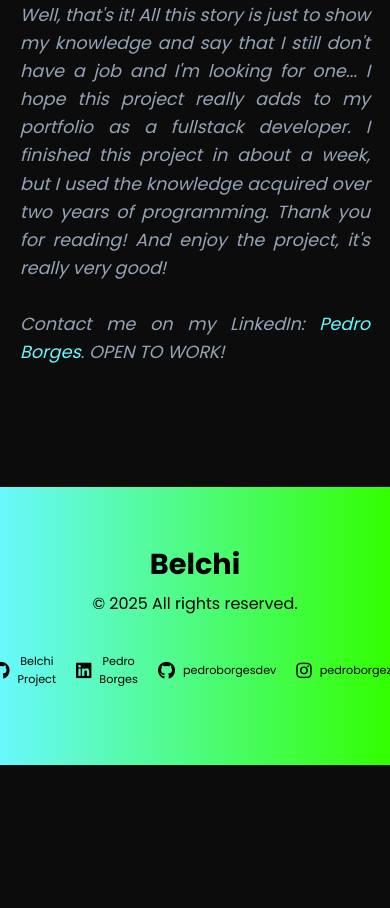
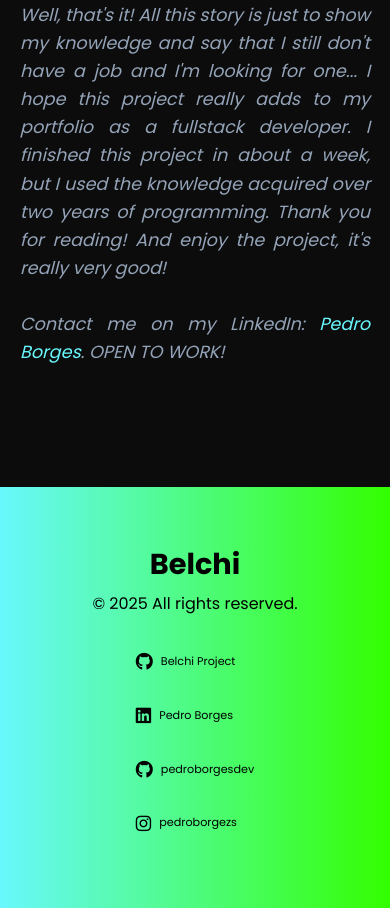
Before and after one commit to pedroborgesdev/belchi, a plain HTML site: page web/index.html in a window 390 px wide. Shown: the part 5806-6714 px from the top of the page. Before the commit the page ends 6571 px from the top, so only its background shows below. Drawn offline with Linux system fonts and the light colour scheme.

Commit message:
Fixed social link responsiveness
On mobile the footer was going beyond the limits

```diff
--- a/web/css/style.css
+++ b/web/css/style.css
@@ -857,6 +857,11 @@ section {
     .c1 { top: -5vh; left: 30vh; width: 40vh; height: 40vh; }
     .c2 { top: -4vh; left: -5vh; width: 20vh; height: 20vh; }
     .c5, .c6, .c7, .c8, .c9, .c10, .c11 { display: none; }
+
+    /* Footer Column */
+    .social-links {
+        flex-direction: column;
+    }
 }
 
 @media (max-width: 576px) {
```
Lines whose indentation alone changed are shown as unchanged.
